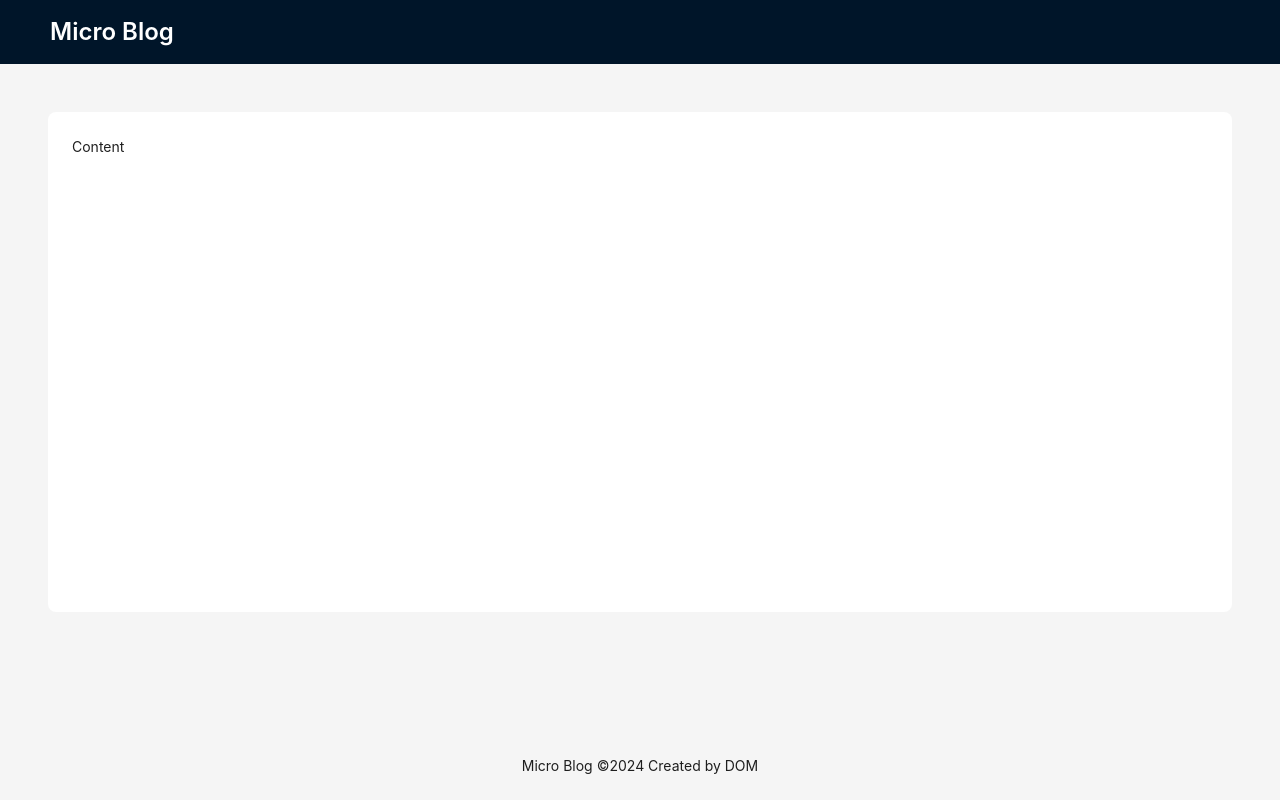
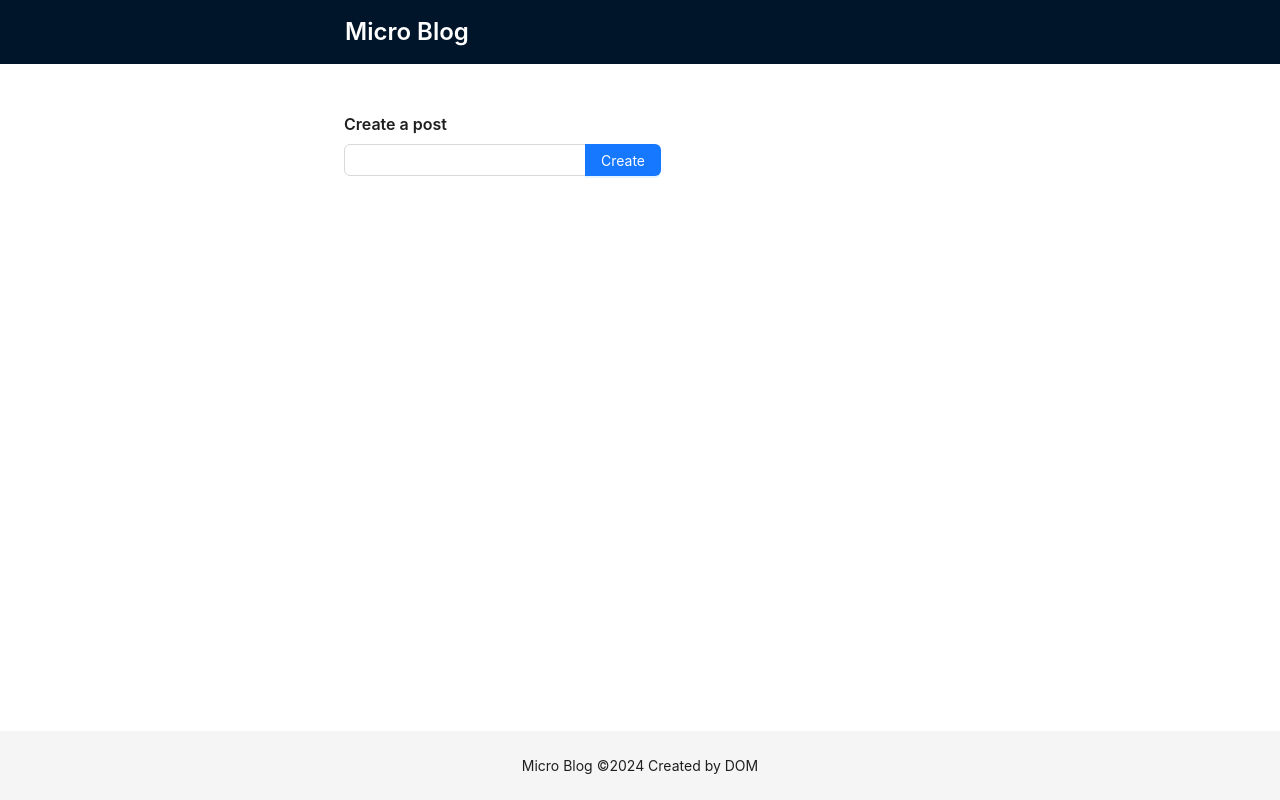
Before and after one commit to paulichdom/micro-blog, a React (Vite) app in the folder client/: page / in a window 1280 px wide. Built offline with nearby package versions, Linux system fonts and the light colour scheme.

Commit message:
amend client layout

```diff
--- a/client/src/App.tsx
+++ b/client/src/App.tsx
@@ -1,33 +1,32 @@
 import React from 'react';
-import { Layout, theme } from 'antd';
+import { Button, Col, Input, Layout, Row, Space, Typography } from 'antd';
 import Title from 'antd/es/typography/Title';
 
 const { Header, Content, Footer } = Layout;
 
 const App: React.FC = () => {
-  const {
-    token: { colorBgContainer, borderRadiusLG },
-  } = theme.useToken();
-
   return (
     <Layout style={{ minHeight: '100vh' }}>
       <Header style={{ display: 'flex', alignItems: 'center' }}>
-        <Title level={3} style={{ color: 'white', marginBottom: 0 }}>
-          Micro Blog
-        </Title>
+        <Row style={{ marginInlineStart: '25%' }}>
+          <Title level={3} style={{ color: 'white', marginBottom: 0 }}>
+            Micro Blog
+          </Title>
+        </Row>
       </Header>
-      <Content style={{ padding: '48px 48px 0' }}>
-        <div
-          style={{
-            background: colorBgContainer,
-            minHeight: 500,
-            padding: 24,
-            borderRadius: borderRadiusLG,
-          }}
-        >
-          Content
-        </div>
-      </Content>
+      <Layout>
+        <Content style={{ padding: '48px 48px 0', background: 'white' }}>
+          <Row>
+            <Col span={12} offset={6}>
+              <Typography.Title level={5}>Create a post</Typography.Title>
+              <Space.Compact>
+                <Input />
+                <Button type="primary">Create</Button>
+              </Space.Compact>
+            </Col>
+          </Row>
+        </Content>
+      </Layout>
       <Footer style={{ textAlign: 'center' }}>
         Micro Blog ©{new Date().getFullYear()} Created by DOM
       </Footer>
```
Also changed, not shown: 1 other file (tests, documents, lock files or other folders).
